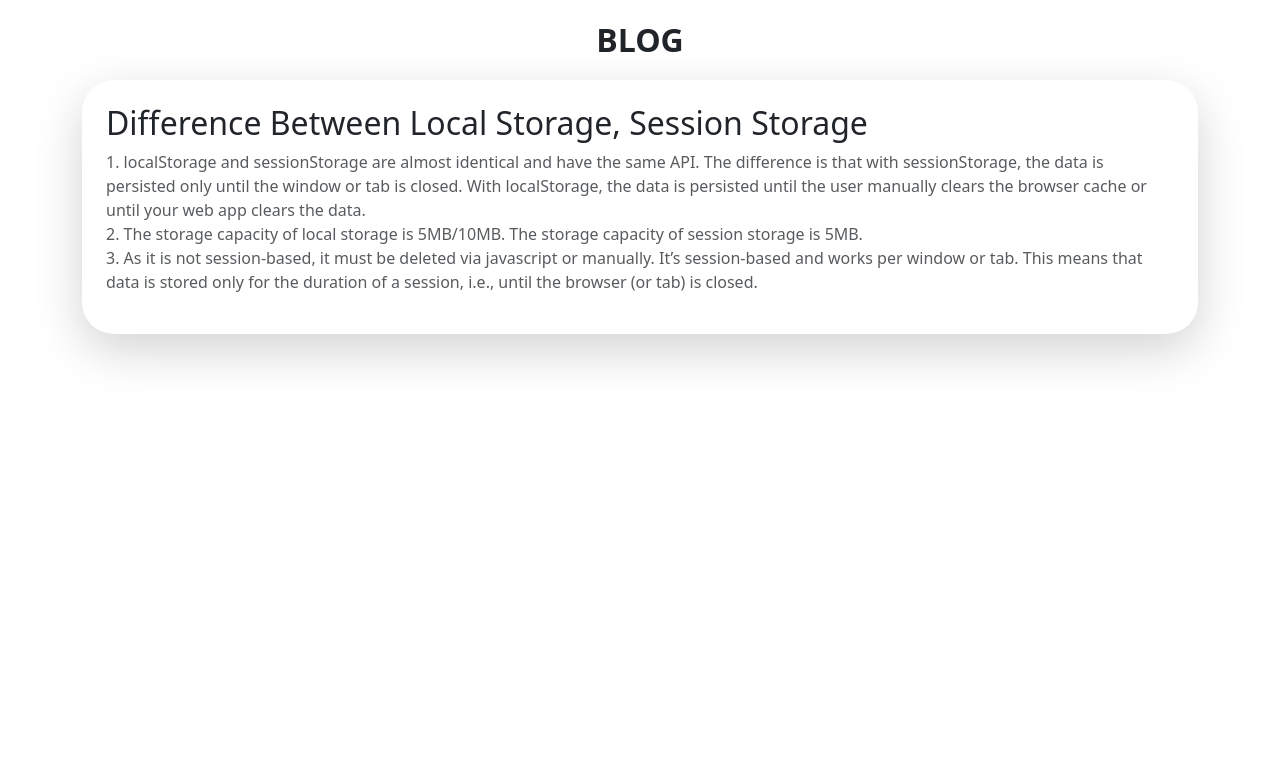
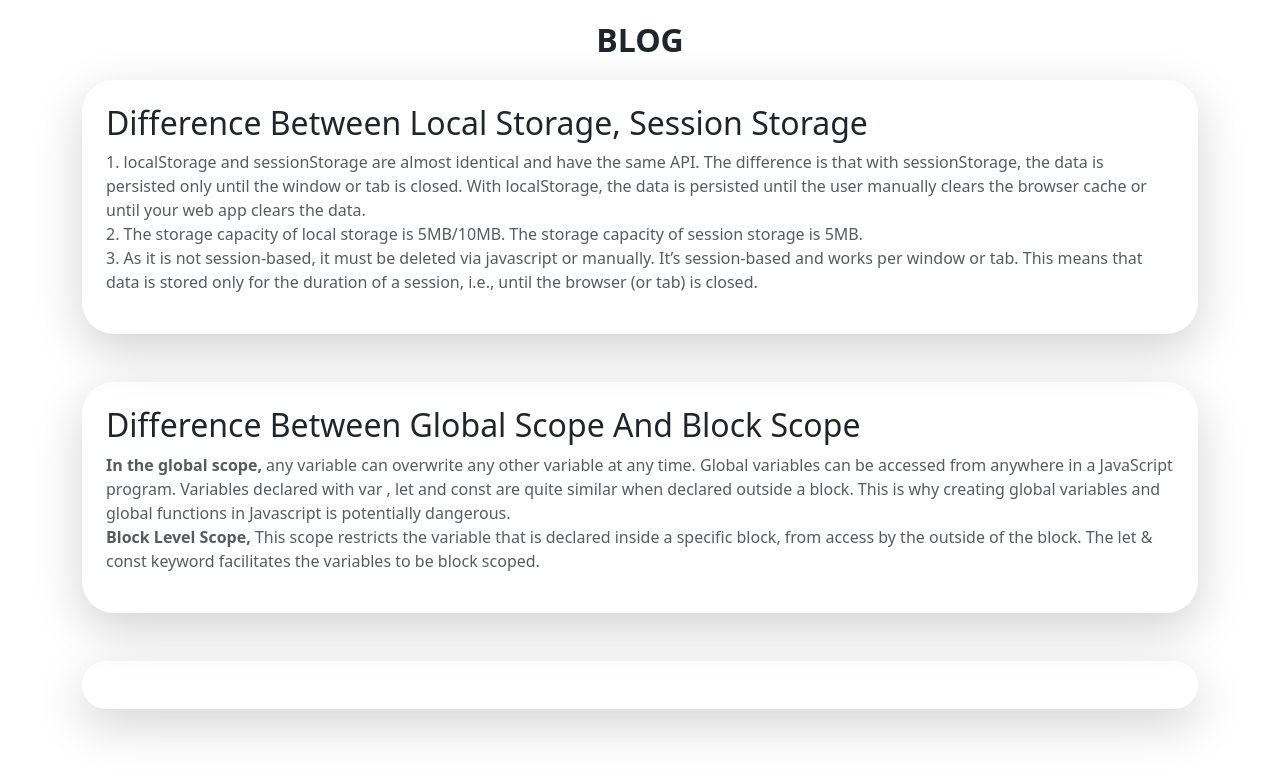
Before and after one commit to NahidulNoman/speed-typing-monster, a plain HTML site: page blog.html in a window 1280 px wide. Drawn offline with nearby package versions, Linux system fonts and the light colour scheme.

Commit message:
question-two-done

```diff
--- a/blog.html
+++ b/blog.html
@@ -12,7 +12,7 @@
   <body class="body">
         <p class="text-center fw-semibold fs-2 mt-3">BLOG</p>
       <section class="container">
-        <div class="shadow-lg p-4 rounded-5">
+        <div class="shadow-lg p-4 rounded-5 mb-5">
             <h2>Difference Between Local Storage, Session Storage</h2>
             <p class="opacity-75">
               1. localStorage and sessionStorage are almost identical and have the same API. The difference is that with sessionStorage, the data is persisted only until the window or tab is closed. With localStorage, the data is persisted until the user manually clears the browser cache or until your web app clears the data. <br>
@@ -20,7 +20,16 @@
               3. As it is not session-based, it must be deleted via javascript or manually.	It’s session-based and works per window or tab. This means that data is stored only for the duration of a session, i.e., until the browser (or tab) is closed.
             </p>
         </div>
+        <div class="shadow-lg p-4 rounded-5 mb-5">
+          <h2>Difference Between Global Scope And Block Scope</h2>
+          <p class="opacity-75">
+            <span class="fw-semibold">In the global scope,</span> any variable can overwrite any other variable at any time. Global variables can be accessed from anywhere in a JavaScript program. Variables declared with var , let and const are quite similar when declared outside a block. This is why creating global variables and global functions in Javascript is potentially dangerous.<br>
+            <span class="fw-semibold">Block Level Scope,</span> This scope restricts the variable that is declared inside a specific block, from access by the outside of the block. The let & const keyword facilitates the variables to be block scoped.
+          </p>
+        </div>
+        <div class="shadow-lg p-4 rounded-5 mb-5">
 
+        </div>
       </section>
 
     <script src="https://cdn.jsdelivr.net/npm/bootstrap@5.2.1/dist/js/bootstrap.bundle.min.js" integrity="sha384-u1OknCvxWvY5kfmNBILK2hRnQC3Pr17a+RTT6rIHI7NnikvbZlHgTPOOmMi466C8" crossorigin="anonymous"></script>
```
